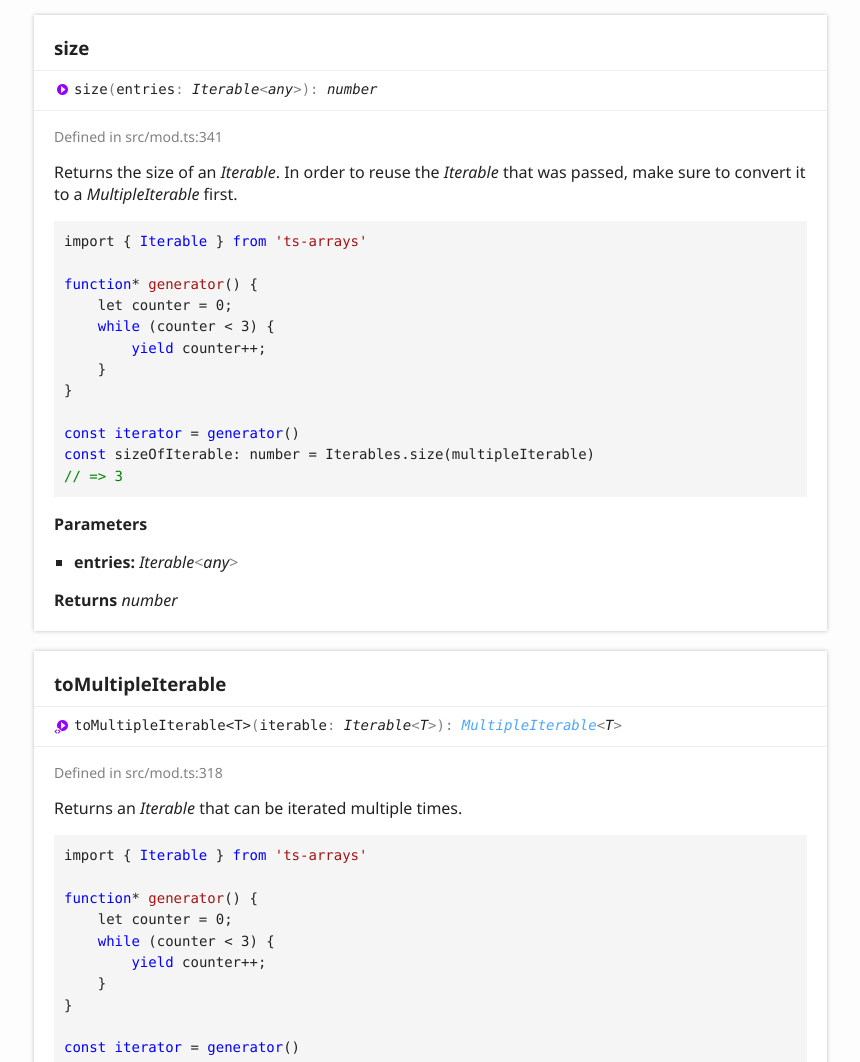
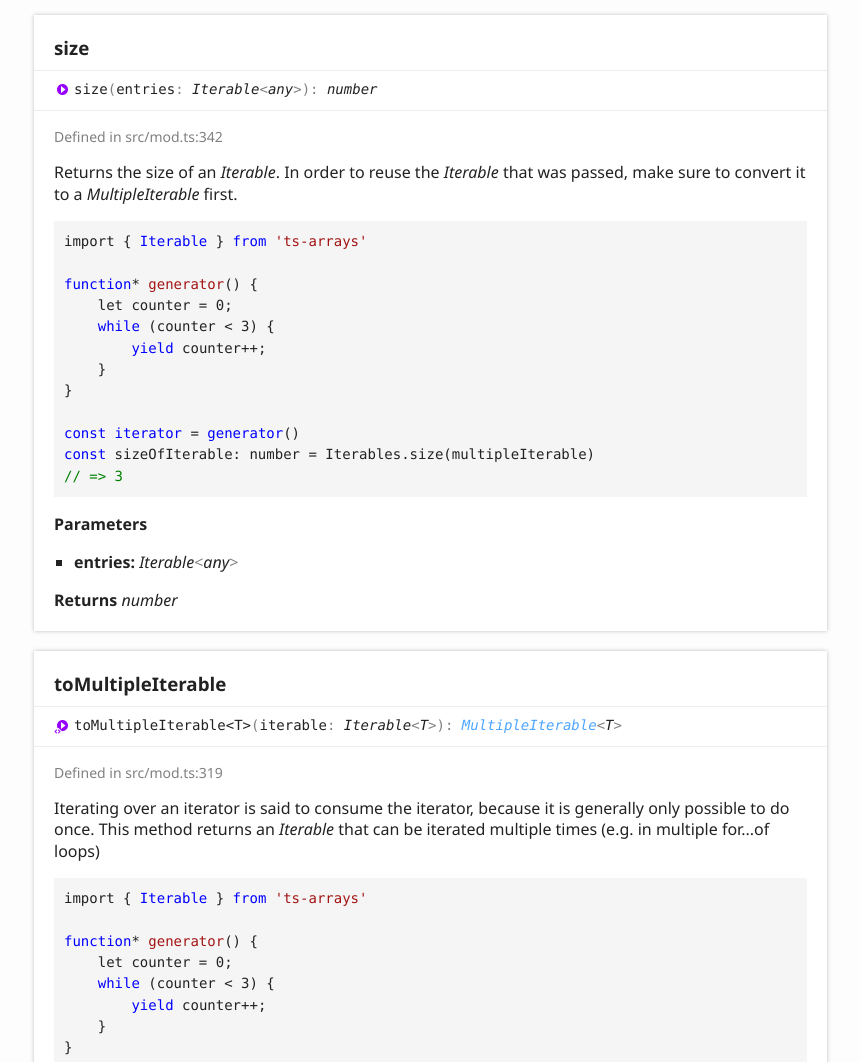
Before and after one commit to damianperera/ts-arrays, a plain HTML site: page modules/iterables.html in a window 1280 px wide. Shown: the part 780-1842 px from the top of the page, without its empty margins (6-866 px from the left). Drawn offline with Linux system fonts and the light colour scheme.

Commit message:
Deploying to gh-pages from  @ 75970b27dcf2999d906287c02f0188f6b0378702 🚀

```diff
--- a/modules/iterables.html
+++ b/modules/iterables.html
@@ -111,7 +111,7 @@
 						<li class="tsd-description">
 							<aside class="tsd-sources">
 								<ul>
-									<li>Defined in src/mod.ts:341</li>
+									<li>Defined in src/mod.ts:342</li>
 								</ul>
 							</aside>
 							<div class="tsd-comment tsd-typography">
@@ -152,12 +152,13 @@
 						<li class="tsd-description">
 							<aside class="tsd-sources">
 								<ul>
-									<li>Defined in src/mod.ts:318</li>
+									<li>Defined in src/mod.ts:319</li>
 								</ul>
 							</aside>
 							<div class="tsd-comment tsd-typography">
 								<div class="lead">
-									<p>Returns an <em>Iterable</em> that can be iterated multiple times.</p>
+									<p>Iterating over an iterator is said to consume the iterator, because it is generally only possible to do once.
+									This method returns an <em>Iterable</em> that can be iterated multiple times (e.g. in multiple for...of loops)</p>
 								</div>
 								<pre><code>import { <span class="hljs-keyword">Iterable</span> } <span class="hljs-keyword">from</span> <span class="hljs-string">'ts-arrays'</span>
 
```
